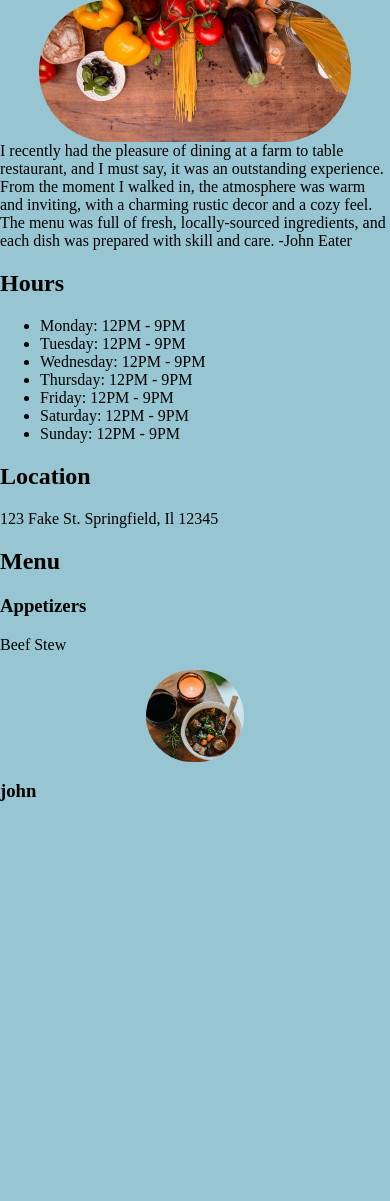
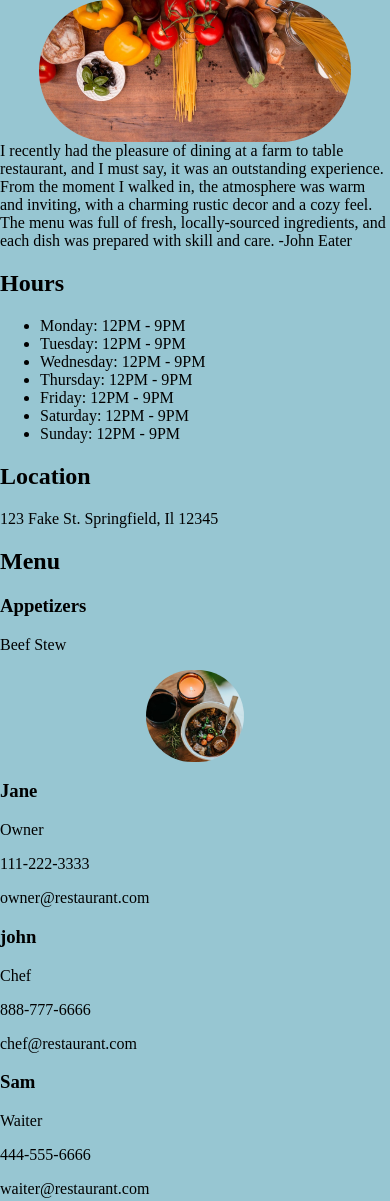
Before and after one commit to gregoryls/restaurant-page, a website built with webpack: page dist/index.html in a window 390 px wide. Before the commit the page ends 844 px from the top, so only its background shows below. Built offline with nearby package versions, Linux system fonts and the light colour scheme.

Commit message:
build contact module to display name, role, phone, and email

```diff
--- a/src/contacts.js
+++ b/src/contacts.js
@@ -2,14 +2,35 @@ import { createElementWithId } from "./tab1";
 
 function contact(name, role, phone, email) {
   const contactInfo = createElementWithId("div");
+
   const contactName = createElementWithId("h3");
   contactName.textContent = name;
   contactInfo.appendChild(contactName);
+
+  const roleTitle = createElementWithId("p");
+  roleTitle.textContent = role;
+  contactInfo.appendChild(roleTitle);
+
+  const phoneNumber = createElementWithId("p");
+  phoneNumber.textContent = phone;
+  contactInfo.appendChild(phoneNumber);
+
+  const emailAddress = createElementWithId("p");
+  emailAddress.textContent = email;
+  contactInfo.appendChild(emailAddress);
 
   return contactInfo;
 }
 
 export default function contactPage() {
   const content = document.getElementById("content");
-  content.appendChild(contact("john"));
+  content.appendChild(
+    contact("Jane", "Owner", "111-222-3333", "owner@restaurant.com")
+  );
+  content.appendChild(
+    contact("john", "Chef", "888-777-6666", "chef@restaurant.com")
+  );
+  content.appendChild(
+    contact("Sam", "Waiter", "444-555-6666", "waiter@restaurant.com")
+  );
 }
```
Also changed, not shown: dist/index.bundle.js, dist/index.html.
